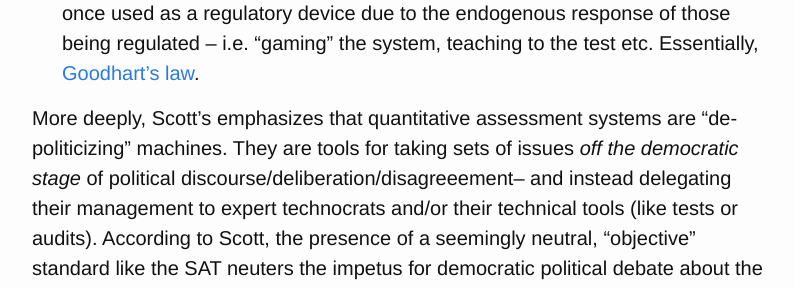
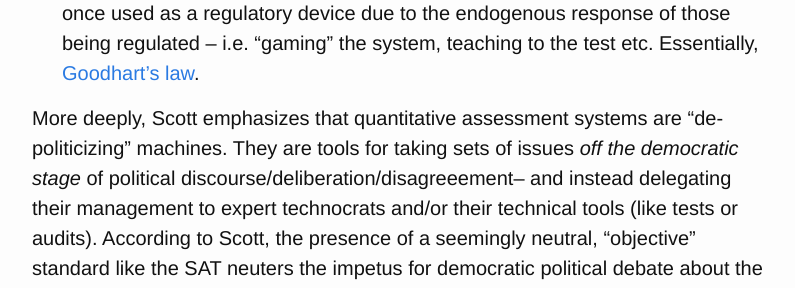
Before and after one commit to Fossj117/fossj117.github.io, a Jekyll site: the page built from _posts/2023-12-20-notes-on-scott.md, in a window 1280 px wide and 900 px high, scrolled down 4587 px. Shown: the part 153-441 px from the top of the window, without its empty margins (238-1033 px from the left). Built offline with Jekyll 4.4.1, drawn with Linux system fonts in a browser that asks for light colours; a script that is not in the unit is left out; comment, search, counter and statistics services are not loaded.

Commit message:
fix typo

```diff
--- a/_posts/2023-12-20-notes-on-scott.md
+++ b/_posts/2023-12-20-notes-on-scott.md
@@ -89,7 +89,7 @@ What are Scott's main points about these quantitative standards? First, two obvi
 1. Quantitative standards are often inaccurate, limited, and biased/political in the first place. Inevitably, any quantiative measure cannot capture all aspects of the broader qualitative concept like "merit" that it purports to represent. The choice about what aspects to "count" (and how) is a political one.
 2. Even if a quantitative standard _is not inaccurate_ to begin with, it will become so once used as a regulatory device due to the endogenous response of those being regulated -- i.e. "gaming" the system, teaching to the test etc. Essentially, [Goodhart's law](https://en.wikipedia.org/wiki/Goodhart%27s_law).
 
-More deeply, Scott's emphasizes that quantitative assessment systems are "de-politicizing" machines. They are tools for taking sets of issues _off the democratic stage_ of political discourse/deliberation/disagreeement-- and instead delegating their management to expert technocrats and/or their technical tools (like tests or audits). According to Scott, the presence of a seemingly neutral, "objective" standard like the SAT neuters the impetus for democratic political debate about the meaning of qualitative concepts like "intelligence" or "merit".
+More deeply, Scott emphasizes that quantitative assessment systems are "de-politicizing" machines. They are tools for taking sets of issues _off the democratic stage_ of political discourse/deliberation/disagreeement-- and instead delegating their management to expert technocrats and/or their technical tools (like tests or audits). According to Scott, the presence of a seemingly neutral, "objective" standard like the SAT neuters the impetus for democratic political debate about the meaning of qualitative concepts like "intelligence" or "merit".
 
 Scott's points about quantitative measures are well-articulated, but have been made before by both Scott and other STS scholars (and can also be applied more broadly to many types of technical "knowledge"). What is novel about Scott's articulation of these points is the connection with anarchism. What is the nature of this connection? A few thoughts:
 
```
